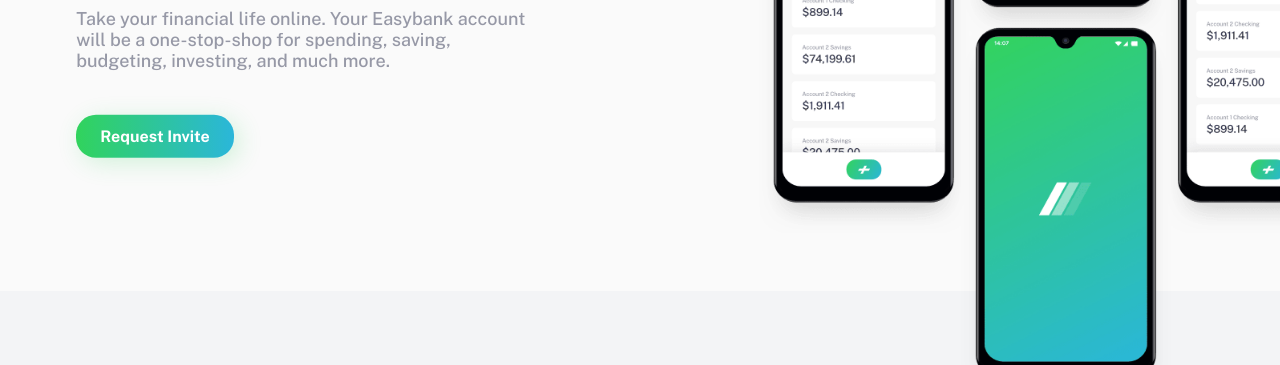
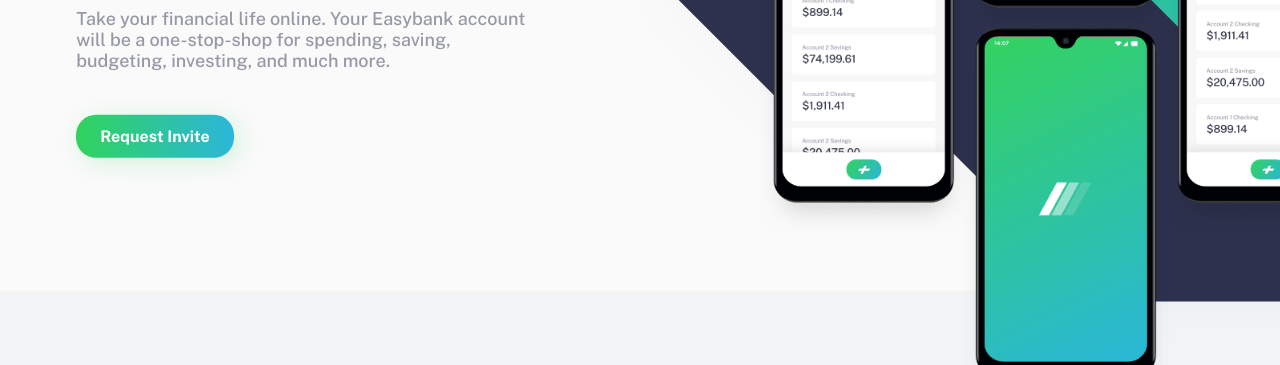
Before and after one commit to Amossenkao/frontend-mentor-easybank-landing-page, a plain HTML site: page index.html in a window 1280 px wide. Shown: the part 315-680 px from the top of the page. Drawn offline with nearby package versions, Linux system fonts and the light colour scheme.

Commit message:
Update styles.css

```diff
--- a/css/styles.css
+++ b/css/styles.css
@@ -258,7 +258,7 @@
 }
 
 .intro-img {
-	background-image: url(./images/bg-intro-mobile.svg);
+	background-image: url(../images/bg-intro-mobile.svg);
 	width: 100%;
 	overflow: hidden;
 	background-size: 110%;
@@ -492,7 +492,7 @@
 	}
 
 	.intro-img {
-		background-image: url(./images/bg-intro-desktop.svg);
+		background-image: url(../images/bg-intro-desktop.svg);
 		background-size: 150%;
 		background-repeat: no-repeat;
 		background-position: 0 -13rem;
```
